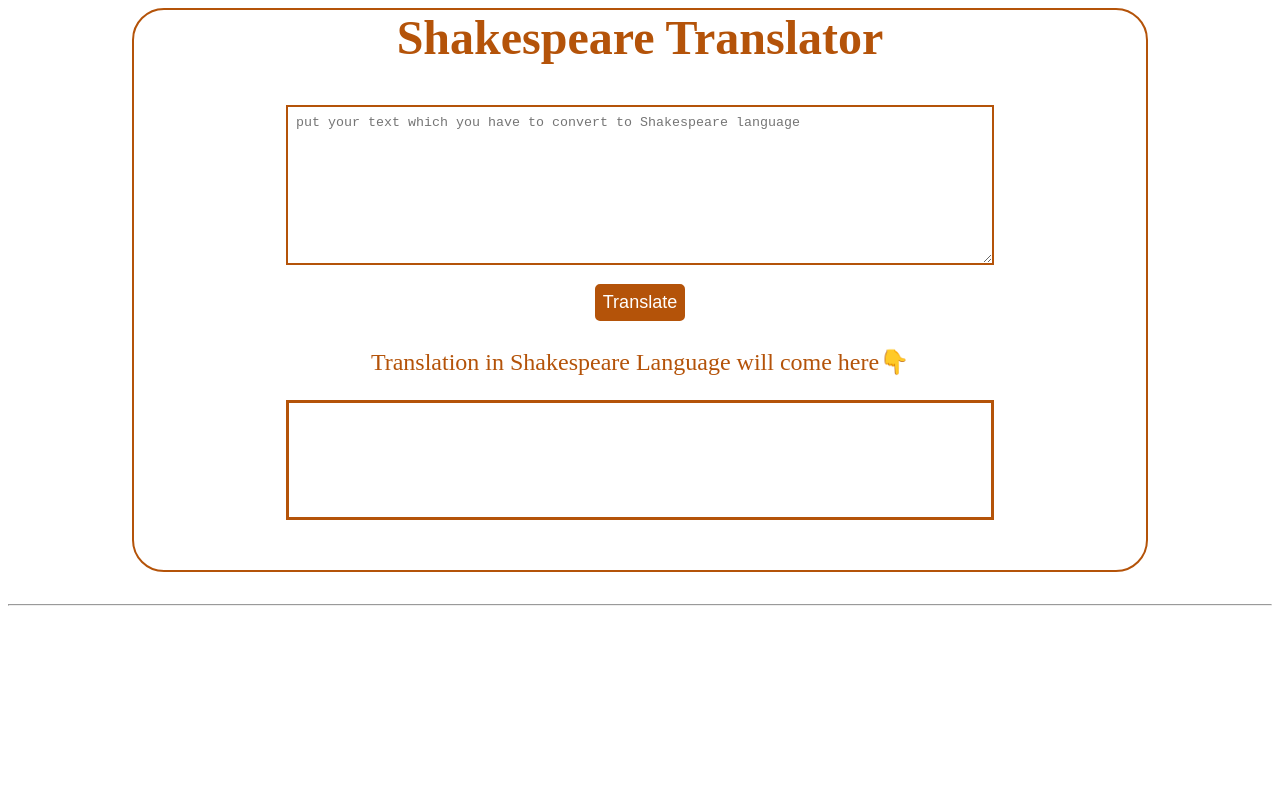
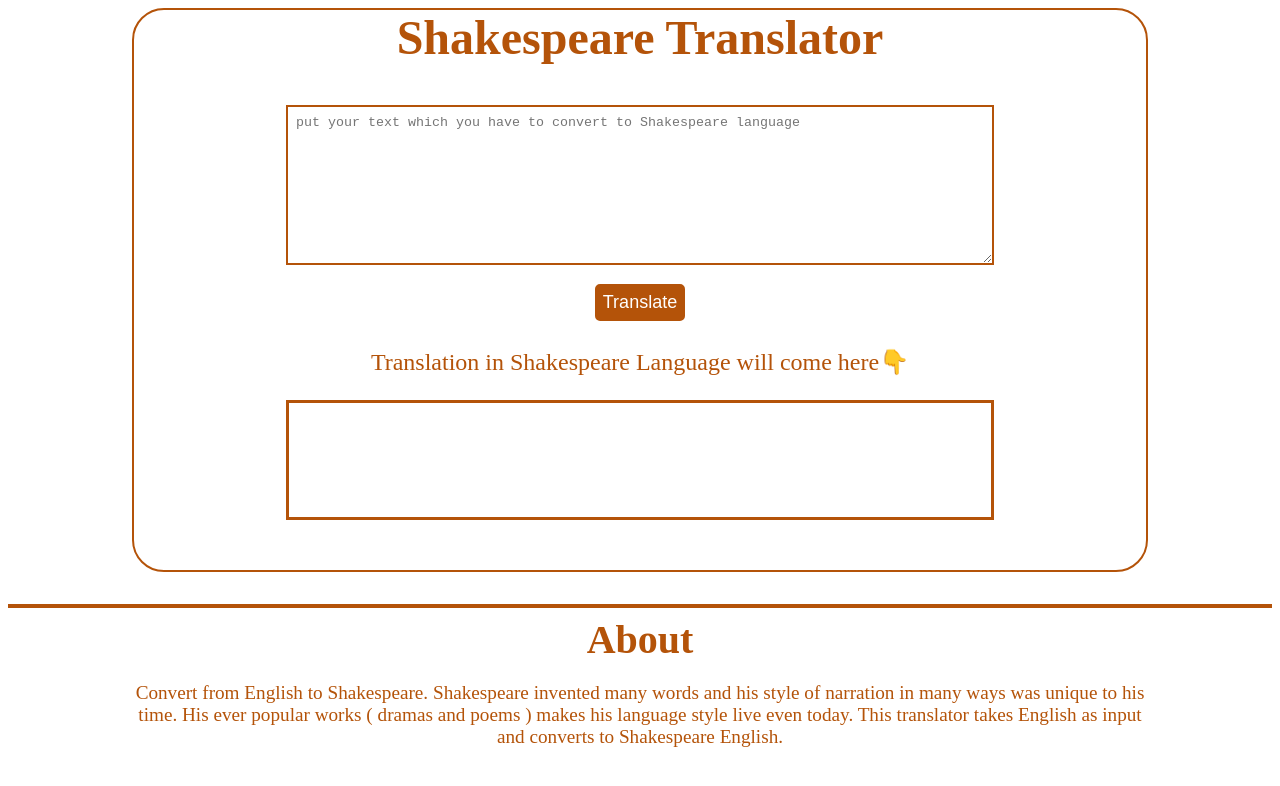
Before and after one commit to amirnathani9/shakespeare-translator, a plain HTML site: page index.html in a window 1280 px wide. Drawn offline with Linux system fonts and the light colour scheme.

Commit message:
updated:  about style: about

```diff
--- a/index.html
+++ b/index.html
@@ -15,7 +15,11 @@
         <p>Translation in Shakespeare Language will come here👇</p>
         <div id="output-txt"></div>
     </section>
-    <hr>
+<hr>
+    <footer class="footer">
+        <h1>About</h1>
+        <p>Convert from English to Shakespeare. Shakespeare invented many words and his style of narration in many ways was unique to his time. His ever popular works ( dramas and poems ) makes his language style live even today. This translator takes English as input and converts to Shakespeare English.</p>
+    </footer>
 
     <script src="script.js" type="text/javascript"></script>
 </body>
--- a/style.css
+++ b/style.css
@@ -63,7 +63,7 @@ textarea {
     background-color: white;
 }
 
-p{
+.container p{
     text-align: center;
     font-size: 1.5rem;
 }
@@ -80,3 +80,23 @@ p{
     margin-bottom: 1rem;
 
 }
+
+hr {
+    border: 2px solid var(--primarycolor);
+}
+
+.footer {
+    text-align: center;
+    color: var(--primary-color);
+}
+
+.footer h1{
+    font-weight: bolder;
+    font-size: 2.5rem;
+    margin: 0%;
+}
+
+.footer p{
+    font-size: 1.2rem;
+    padding: 0 10% 0 10%;
+}
```
